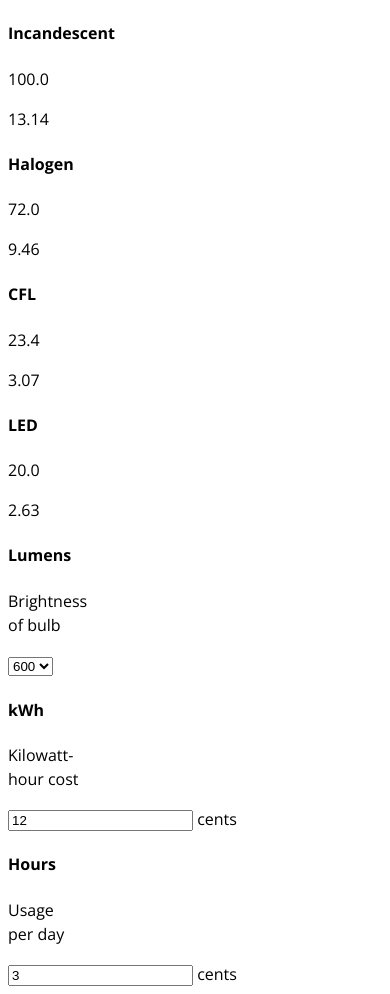
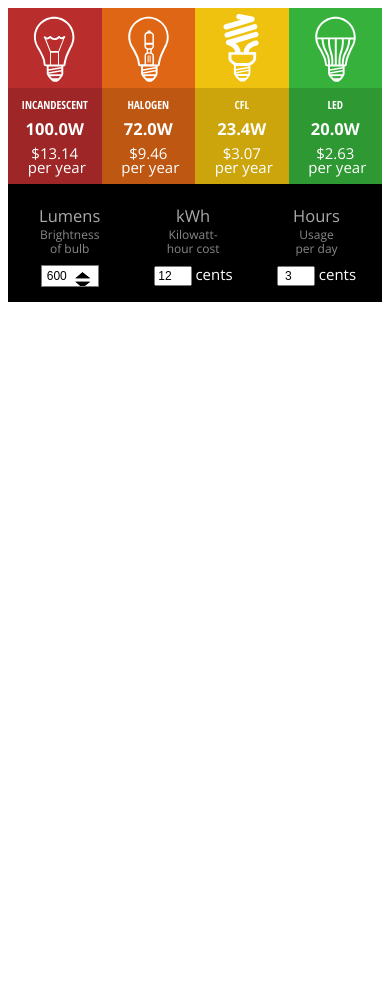
Before and after one commit to venkat4541/Angular-energy-calculator, a plain HTML site: page index.html in a window 390 px wide. After the commit the page ends 844 px from the top, so only its background shows below. Drawn offline with nearby package versions, Linux system fonts and the light colour scheme.

Commit message:
Styling completed. Functionality left.

```diff
--- a/assets/calculator.css
+++ b/assets/calculator.css
@@ -5,3 +5,197 @@
 
 
 /* CSS rules go here */
+
+#myCalculator main {
+  background: #444;
+}
+
+#myCalculator main section {
+  width: 25%;
+  float: left;
+  text-align: center;
+  padding-top: 110px;
+  color: #fff;
+  background-repeat: no-repeat;
+  background-position: center 5px;
+  background-size: 63px 100px;
+}
+
+#myCalculator main::after {
+  content: '';
+  display: block;
+  clear: both;
+}
+
+#myCalculator main section.inc {
+  background-image: url('images/bulb_inc.svg');
+  background-color: #ba2d2d;
+}
+
+#myCalculator main section.hal {
+  background-image: url('images/bulb_hal.svg');
+  background-color: #de6615;
+}
+
+#myCalculator main section.cfl {
+  background-image: url('images/bulb_cfl.svg');
+  background-color: #efc20f;
+}
+
+#myCalculator main section.led {
+  background-image: url('images/bulb_led.svg');
+  background-color: #36b23c;
+}
+
+#myCalculator main section > div {
+  padding: 5px 0;
+  background-color: rgba(0,0,0,0.15);
+}
+
+#myCalculator main h4 {
+  font-family: 'Open Sans Condensed', san-serif;
+  font-size: 0.8em;
+  letter-spacing: 1px;
+  margin: 0 0 5px 0;
+  text-transform: uppercase;
+}
+
+#myCalculator main p {
+  margin: 0;
+  font-size: 1.3em;
+  font-weight: 700;
+}
+
+#myCalculator main p + p {
+  font-size: 1em;
+  font-weight: 300;
+}
+
+#myCalculator main p::after {
+  content: 'W';
+}
+
+#myCalculator main p + p::before {
+  content: '$';
+}
+
+#myCalculator main p + p::after {
+  content: 'per year';
+  color: rgba(255,255,255,0.5);
+  padding-left: 4px;
+}
+
+#myCalculator form {
+  background-color: #000;
+  margin: 0;
+  padding: 10px 0;
+}
+
+#myCalculator form br {
+  display: none;
+}
+
+#myCalculator form > div {
+  color: #fff;
+  width: 33%;
+  float: left;
+  text-align: center;
+  padding: 10px 0 5px 0;
+}
+
+#myCalculator form::after {
+  content: '';
+  display: block;
+  clear: both;
+}
+
+#myCalculator form h4 {
+  color: #aaa;
+  margin: 0 0 -5px 0;
+  font-size: 1.3em;
+  font-weight: 300;
+}
+
+#myCalculator  form p {
+  color: #888;
+  margin: 0 0 6px 0;
+  font-size: 0.9em;
+}
+
+#myCalculator form select {
+  font-size: 1em;
+  -webkit-appearance: none;
+  -moz-appearance: none;
+  -ms-appearance: none;
+  -o-appearance: none;
+  appearance: none;
+  background: #fff url('images/icons_arrows.svg') no-repeat right 6px;
+  background-size: 30px 20px;
+  padding: 3px 30px 3px 5px;
+}
+
+#myCalculator form select::-ms-expand {
+  display: none;
+}
+
+#myCalculator form input[type=number] {
+  width: 50px;
+  text-align: center;
+  font-size: 1em;
+}
+
+@media screen and (max-width:500px) {
+
+  #myCalculator {
+    font-size: 15px;
+  }
+
+  #myCalculator main section {
+    background-size: 45px 71px;
+    padding-top: 80px;
+  }
+
+  #myCalculator main h4 {
+    margin: 0;
+    font-size: 0.75em;
+    letter-spacing: 0;
+  }
+
+  #myCalculator main p {
+    font-size: 1.1em;
+  }
+
+  #myCalculator main p + p {
+    font-size: 1em;
+  }
+
+  #myCalculator main p + p::after {
+    display: block;
+    margin-top: -10px;
+    color: #fff;
+  }
+
+  #myCalculator form h4 {
+    font-size: 1.1em;
+    margin: 0;
+  }
+
+  #myCalculator form p {
+    font-size: 0.8em;
+    line-height: 14px;
+  }
+
+  #myCalculator form br {
+    display: inline;
+  }
+
+  #myCalculator form select {
+    font-size: 0.8em;
+  }
+
+  #myCalculator form input[type=number] {
+    width: 30px;
+    font-size: 0.8em;
+  }
+
+}
--- a/index.html
+++ b/index.html
@@ -4,34 +4,40 @@
 		<meta http-equiv="Content-Type" content="text/html; charset=UTF-8">
 		<meta name="viewport" content="width=device-width, initial-scale=1">
 		<link rel="stylesheet" href="/assets/calculator.css">
-		<script src="assets/angular.js"></script>
+		<script src="assets/angular.min.js"></script>
 		<script src="assets/calculator.js"></script>
 		<title>Calculator</title>
 	</head>
 	<body>
 		<div id="myCalculator" class="">
 			<main>
-				<section>
-					<div class="">
+				<section class="inc">
+					<div>
 						<h4>Incandescent</h4>
 						<p>100.0</p>
 						<p>13.14</p>
 					</div>
 				</section>
-				<section>
+				<section class="hal">
+					<div>
 						<h4>Halogen</h4>
 						<p>72.0</p>
 						<p>9.46</p>
+					</div>
 				</section>
-				<section>
+				<section class="cfl">
+					<div>
 						<h4>CFL</h4>
 						<p>23.4</p>
 						<p>3.07</p>
+					</div>
 				</section>
-				<section>
+				<section class="led">
+					<div>
 						<h4>LED</h4>
 						<p>20.0</p>
 						<p>2.63</p>
+					</div>
 				</section>
 			</main>
 			<form>
```
Lines whose indentation alone changed are shown as unchanged.
